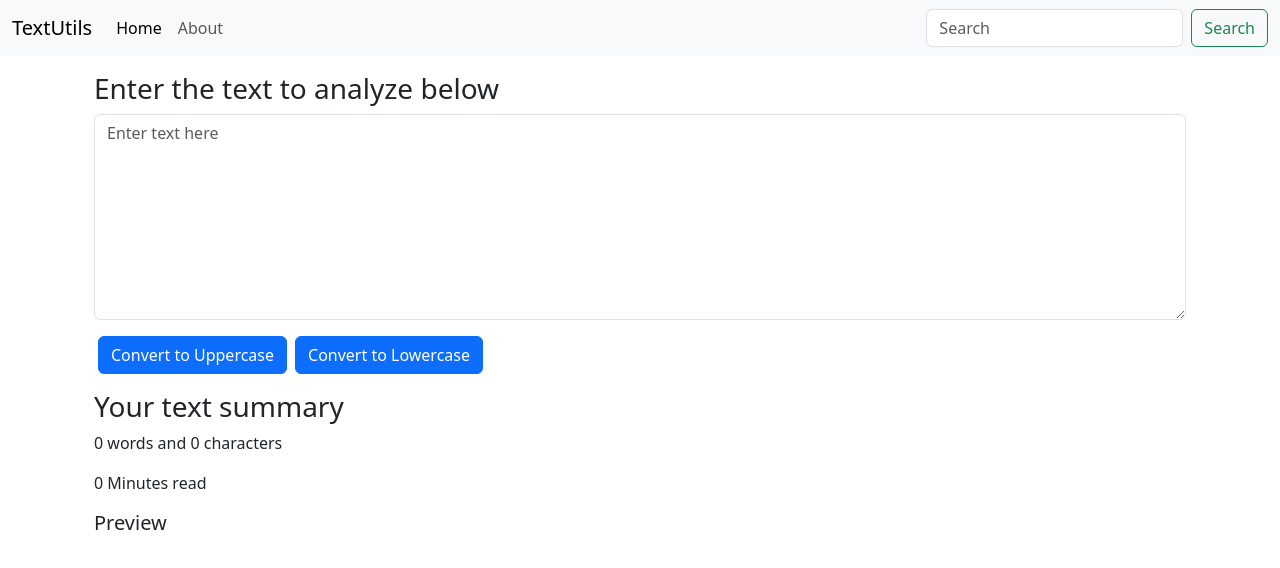
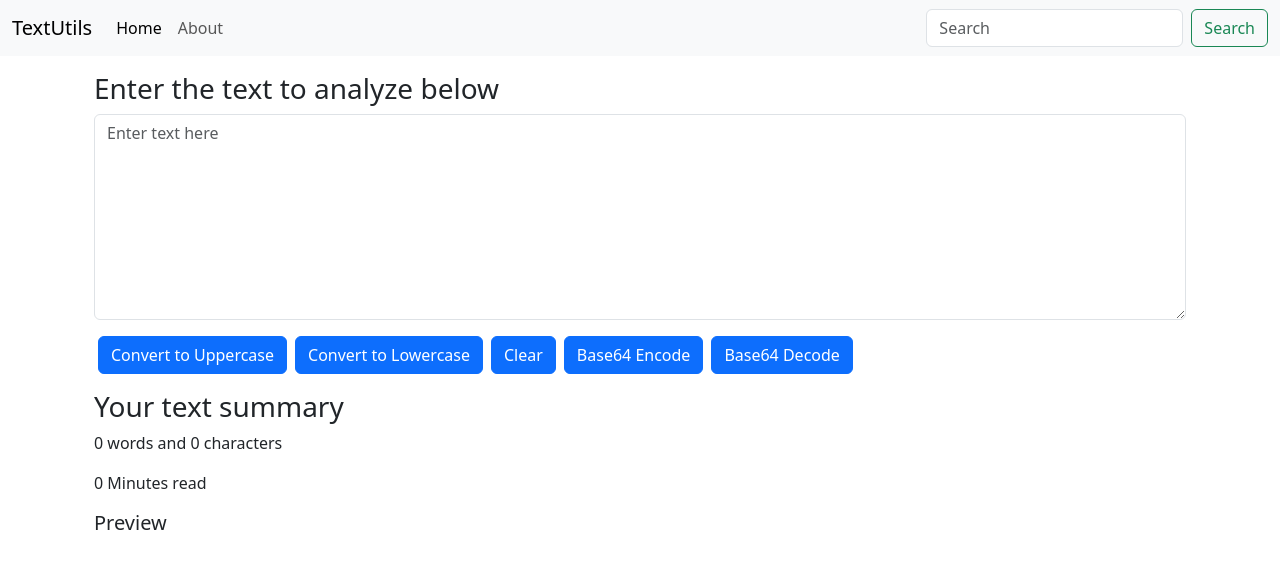
Before and after one commit to dhirajsingh29/reactcodebase, a React (Create React App) app: page / in a window 1280 px wide. Shown: the top 568 px of the page. Built offline with nearby package versions, Linux system fonts and the light colour scheme.

Commit message:
Enhance TextUtils

```diff
--- a/src/components/TextForm.js
+++ b/src/components/TextForm.js
@@ -13,6 +13,20 @@ export default function TextForm(props) {
         let newText = text.toLowerCase();
         setText(newText);
     };
+
+    const handleClearClick = () => {
+        setText('');
+    };
+
+    const handleBase64EncodeClick = () => {
+        let newText = btoa(text);
+        setText(newText);
+    }
+
+    const handleBase64DecodeClick = () => {
+        let newText = atob(text);
+        setText(newText);
+    }
 
     // without handleOnChange typing in textarea will be restricted
     const handleOnChange = (event) => {
@@ -46,6 +60,21 @@ export default function TextForm(props) {
                     onClick={handleLowercaseClick}>
                     Convert to Lowercase
                 </button>
+                <button
+                    className="btn btn-primary mx-1"
+                    onClick={handleClearClick}>
+                    Clear
+                </button>
+                <button
+                    className="btn btn-primary mx-1"
+                    onClick={handleBase64EncodeClick}>
+                    Base64 Encode
+                </button>
+                <button
+                    className="btn btn-primary mx-1"
+                    onClick={handleBase64DecodeClick}>
+                    Base64 Decode
+                </button>
             </div>
             <div className="container my-3">
                 <h3>Your text summary</h3>
```
